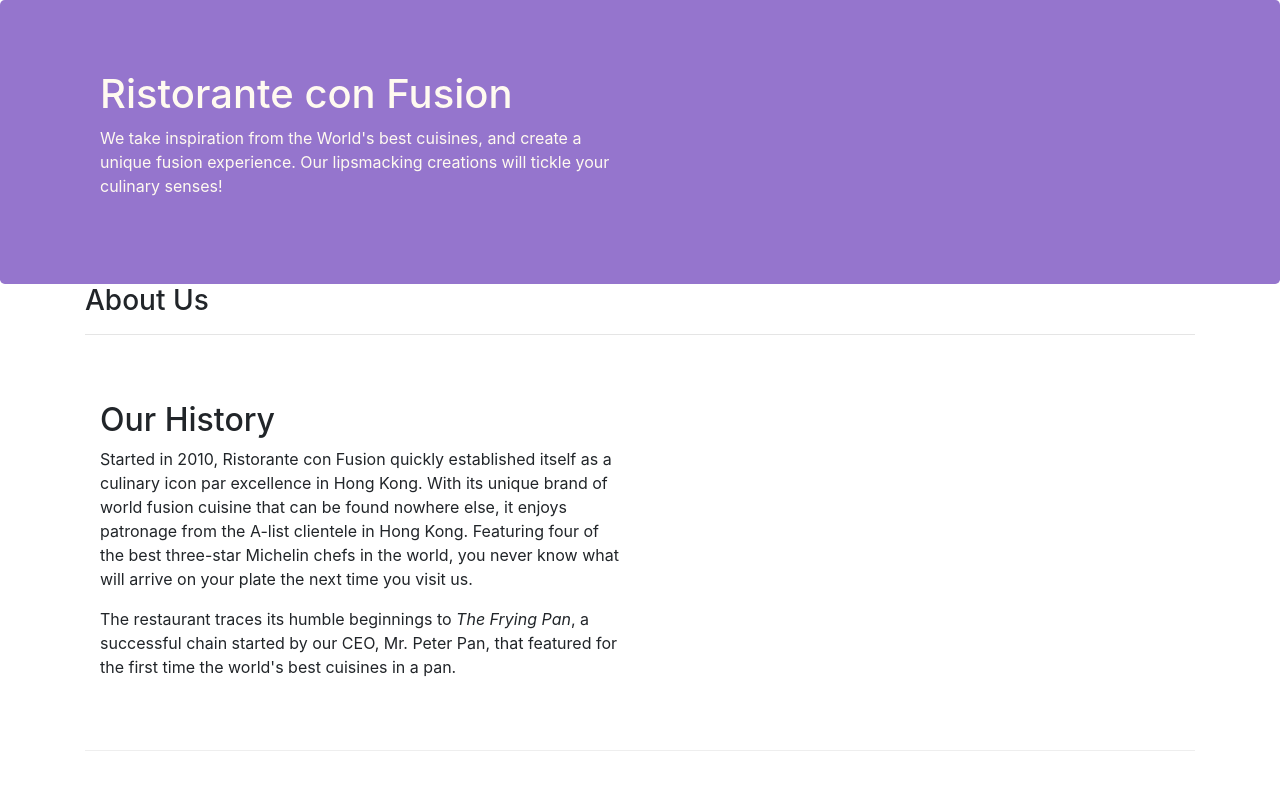
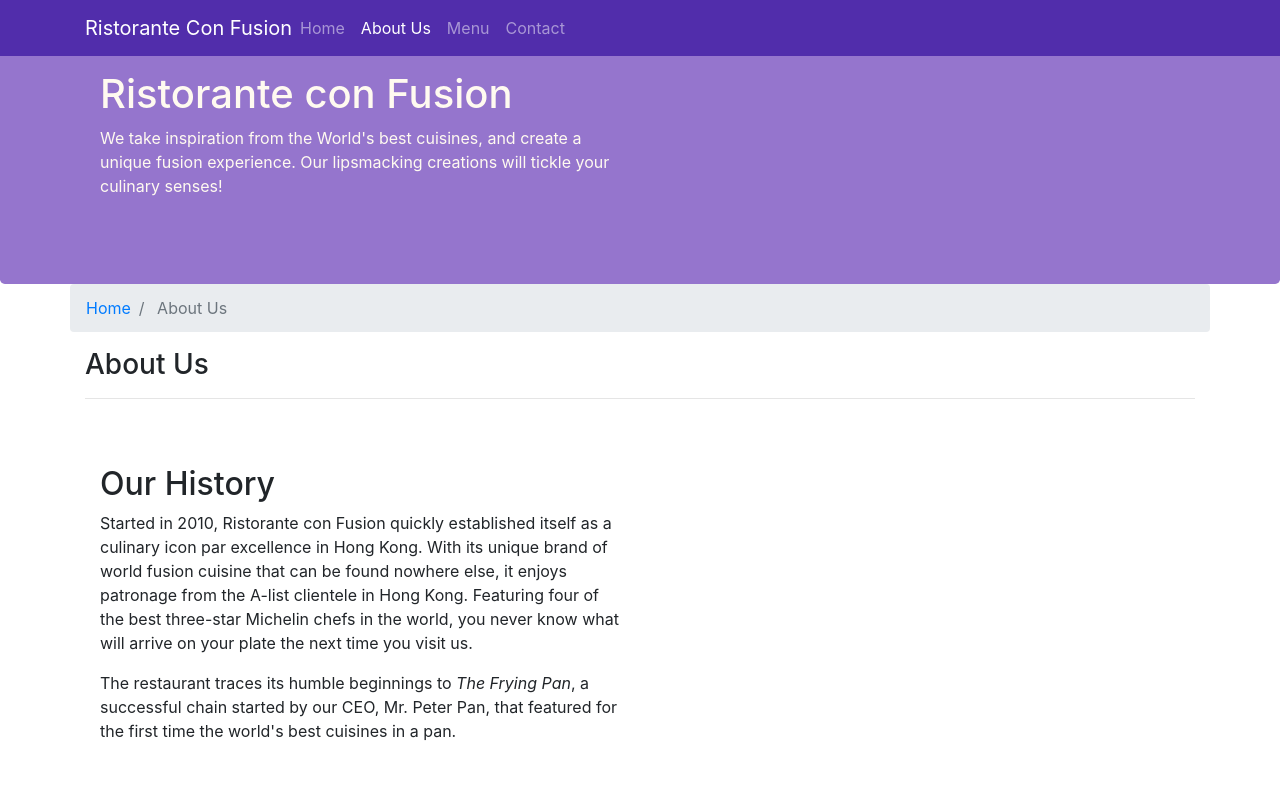
Before and after one commit to leadizon/Bootstrap4-conFusion, a website: page aboutus.html in a window 1280 px wide. Shown: the top 798 px of the page. Drawn offline with nearby package versions, Linux system fonts and the light colour scheme.

Commit message:
Navbar and Breadcrumbs

```diff
--- a/aboutus.html
+++ b/aboutus.html
@@ -16,6 +16,21 @@
 </head>
 
 <body>
+    <nav class="navbar navbar-dark navbar-expand-sm fixed-top">
+        <div class="container">
+            <button class="navbar-toggler" type="button" data-toggle="collapse" data-target="#Navbar">
+                 <span class="navbar-toggler-icon"></span>
+            </button>
+            <a class="navbar-brand mr-auto" href="./index.html"> Ristorante Con Fusion </a>
+            <div class="collapse navbar-collapse" id="Navbar">
+            <ul class="navbar-nav mr-auto">
+                <li class="nav-item"> <a class="nav-link" href="./index.html"> Home </a> </li>
+                <li class="nav-item active"> <a class="nav-link" href="#"> About Us </a> </li>
+                <li class="nav-item"> <a class="nav-link" href="#"> Menu </a> </li>
+                <li class="nav-item"> <a class="nav-link" href="#"> Contact </a> </li>
+
+            </ul>
+    </nav>
 
     <header class="jumbotron">
         <div class="container">
@@ -31,15 +46,26 @@
     </header>
 
     <div class="container">
-        <div>
-            <div>
+        <div class="row">
+            <ol class="col-12 breadcrumb">
+                <li class="breadcrumb-item"><a href="./index.html"> Home </a> </li>
+                <li class="breadcrumb-item active">
+                About Us </li>
+
+
+
+            </ol>
+
+
+            </ol>
+            <div class="col-12">
                <h3>About Us</h3>
                <hr>
             </div>
         </div>
 
         <div class="row row-content">
-            <div class="col-12 col-sm-6">
+            <div class="col-sm-6">
                 <h2>Our History</h2>
                 <p>Started in 2010, Ristorante con Fusion quickly established itself as a culinary icon par excellence in Hong Kong. With its unique brand of world fusion cuisine that can be found nowhere else, it enjoys patronage from the A-list clientele in Hong Kong.  Featuring four of the best three-star Michelin chefs in the world, you never know what will arrive on your plate the next time you visit us.</p>
                 <p>The restaurant traces its humble beginnings to <em>The Frying Pan</em>, a successful chain started by our CEO, Mr. Peter Pan, that featured for the first time the world's best cuisines in a pan.</p>
@@ -81,7 +107,7 @@
                 <div class="col-4 offset-1 col-sm-2">
                     <h5>Links</h5>
                     <ul class="list-unstyled">
-                        <li><a href="#">Home</a></li>
+                        <li><a href="./index.html">Home</a></li>
                         <li><a href="#">About</a></li>
                         <li><a href="#">Menu</a></li>
                         <li><a href="#">Contact</a></li>
--- a/css/style.css
+++ b/css/style.css
@@ -29,3 +29,12 @@
  	color: #0f0f0f;
 
  }
+
+ .body{
+ 	padding: 50px 0px 0px 0px;
+ 	z-index: 0;
+ }
+
+ .navbar-dark {
+ 	background-color: #512DAB;
+ }
```
Also changed, not shown: index.html (+17 -1 lines).
